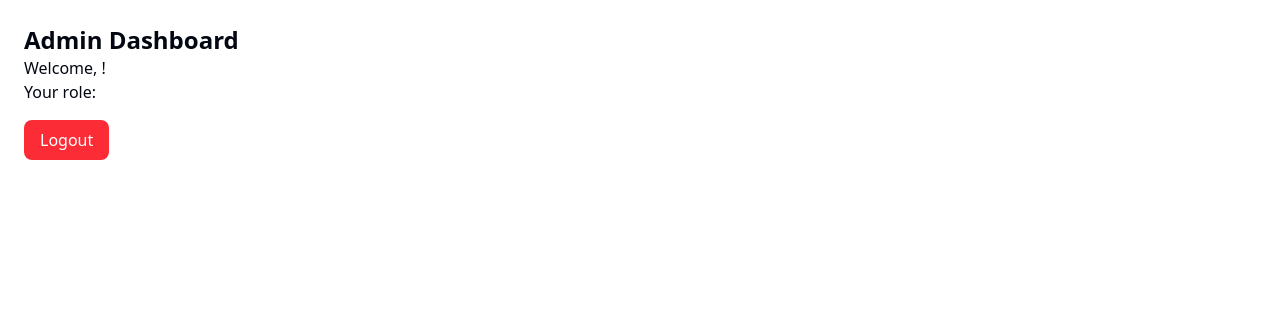
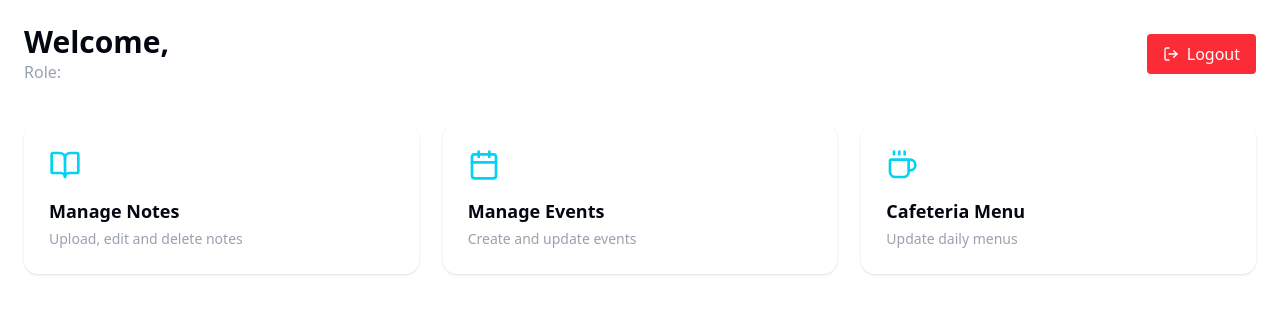
Before and after one commit to RaginiRani/Campus_Connect, a Next.js app: page /admin in a window 1280 px wide. Shown: the top 314 px of the page. Built offline with nearby package versions, Linux system fonts and the light colour scheme; no server answers.

Commit message:
the admin urls btn has been updated

```diff
--- a/src/app/admin/page.tsx
+++ b/src/app/admin/page.tsx
@@ -1,22 +1,80 @@
 "use client";
 
-import { signOut, useSession } from "next-auth/react";
+import { useSession, signOut } from "next-auth/react";
+import { BookOpen, Calendar, Coffee, LogOut } from "lucide-react";
+import Link from "next/link";
+import { motion } from "framer-motion";
+
+const cards = [
+  {
+    title: "Manage Notes",
+    desc: "Upload, edit and delete notes",
+    href: "/admin/notes",
+    icon: BookOpen,
+  },
+  {
+    title: "Manage Events",
+    desc: "Create and update events",
+    href: "/admin/events",
+    icon: Calendar,
+  },
+  {
+    title: "Cafeteria Menu",
+    desc: "Update daily menus",
+    href: "/admin/cafeteria",
+    icon: Coffee,
+  },
+];
 
 export default function AdminDashboard() {
   const { data: session } = useSession();
 
   return (
-    <div className="p-6">
-      <h1 className="text-2xl font-bold">Admin Dashboard</h1>
-      <p>Welcome, {session?.user?.name}!</p>
-      <p>Your role: {session?.user?.role}</p>
+    <div className="space-y-10 p-6">
 
-      <button
-        onClick={() => signOut({ callbackUrl: "/login" })}
-        className="mt-4 rounded-md bg-red-500 px-4 py-2 text-white hover:bg-red-600"
-      >
-        Logout
-      </button>
+      {/* Header */}
+      <div className="flex justify-between items-center">
+        <div>
+          <h1 className="text-3xl font-bold">
+            Welcome, {session?.user?.name}
+          </h1>
+          <p className="text-gray-400">
+            Role: {session?.user?.role}
+          </p>
+        </div>
+
+        {/* Logout */}
+        <button
+          onClick={() => signOut({ callbackUrl: "/login" })}
+          className="flex items-center gap-2 bg-red-500 hover:bg-red-600 px-4 py-2 rounded text-white"
+        >
+          <LogOut className="h-4 w-4" />
+          Logout
+        </button>
+      </div>
+
+      {/* Cards */}
+      <div className="grid gap-6 sm:grid-cols-2 lg:grid-cols-3">
+        {cards.map((card, index) => (
+          <Link key={card.title} href={card.href}>
+            <motion.div
+              initial={{ opacity: 0, y: 30 }}
+              animate={{ opacity: 1, y: 0 }}
+              transition={{ duration: 0.4, delay: index * 0.1 }}
+              whileHover={{
+                scale: 1.05,
+                backgroundColor: "rgba(255,255,255,0.15)",
+              }}
+              whileTap={{ scale: 0.97 }}
+              className="cursor-pointer rounded-xl border border-white/10 bg-white/5 p-6 shadow-sm hover:shadow-lg"
+            >
+              <card.icon className="mb-4 h-8 w-8 text-cyan-400" />
+              <h3 className="text-lg font-semibold">{card.title}</h3>
+              <p className="text-sm text-gray-400 mt-1">{card.desc}</p>
+            </motion.div>
+          </Link>
+        ))}
+      </div>
     </div>
   );
 }
--- a/src/app/api/auth/[...nextauth]/route.ts
+++ b/src/app/api/auth/[...nextauth]/route.ts
@@ -76,15 +76,23 @@ export const authOptions: NextAuthOptions = {
   ],
   session: { strategy: "jwt" },
   callbacks: {
-    async jwt({ token, user }) {
+  async jwt({ token, user, trigger, session }) {
+    // Initial login
     if (user) {
       const u = user as AuthUser;
       token.id = u.id;
       token.role = u.role;
       token.semester = u.semester;
     }
+
+    // 🔥 THIS FIXES YOUR ISSUE
+    if (trigger === "update") {
+      token.semester = session?.semester;
+    }
+
     return token;
   },
+
   async session({ session, token }) {
     if (session.user) {
       session.user.id = token.id as string;
--- a/src/app/dashboard/page.tsx
+++ b/src/app/dashboard/page.tsx
@@ -50,6 +50,7 @@ export default function StudentDashboard() {
       {/* Cards */}
       <div className="grid gap-6 sm:grid-cols-2 lg:grid-cols-4">
         {cards.map((card, index) => (
+          <Link key={card.title} href={card.href}>
           <motion.div
             key={card.title}
             initial={{ opacity: 0, y: 30 }}
@@ -63,6 +64,7 @@ export default function StudentDashboard() {
             <h3 className="text-lg font-semibold">{card.title}</h3>
             <p className="mt-1 text-sm text-gray-400">{card.desc}</p>
           </motion.div>
+          </Link>
         ))}
       </div>
 
--- a/src/app/dashboard/profile/page.tsx
+++ b/src/app/dashboard/profile/page.tsx
@@ -26,9 +26,9 @@ export default function ProfilePage() {
     });
 
     if (res.ok) {
-      await update({semester}); // refresh session
+      router.refresh(); // 🔥 important
       toast.success("Semester updated");
-      // Redirect to dashboard
+
       router.push("/dashboard");
     } else {
       toast.error("Failed to update");
--- a/src/app/login/page.tsx
+++ b/src/app/login/page.tsx
@@ -10,9 +10,31 @@ export default function LoginPage() {
   const [password, setPassword] = useState("");
 
   const handleSubmit = async (e: React.FormEvent) => {
-    e.preventDefault();
-    await signIn("credentials", { email, password, callbackUrl: "/" });
-  };
+  e.preventDefault();
+
+  const res = await signIn("credentials", {
+    email,
+    password,
+    redirect: false, // ❗ stop automatic redirect
+  });
+
+  if (res?.error) {
+    alert(res.error);
+    return;
+  }
+
+  // ✅ get session AFTER login
+  const session = await fetch("/api/auth/session").then((res) =>
+    res.json()
+  );
+
+  // ✅ redirect based on role
+  if (session.user.role === "admin") {
+    window.location.href = "/admin";
+  } else {
+    window.location.href = "/dashboard";
+  }
+};
 
   return (
     <div className="min-h-screen flex items-center justify-center bg-gradient-to-b from-[#2b2d42] to-[#1b1f3b] px-4">
```
Also changed, not shown: src/app/dashboard/layout.tsx (line endings or trailing spaces). Lines whose indentation alone changed are shown as unchanged.
